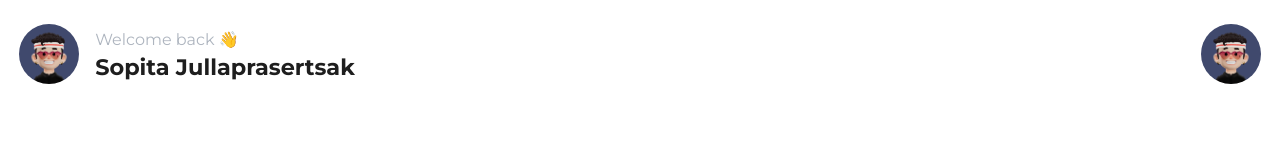
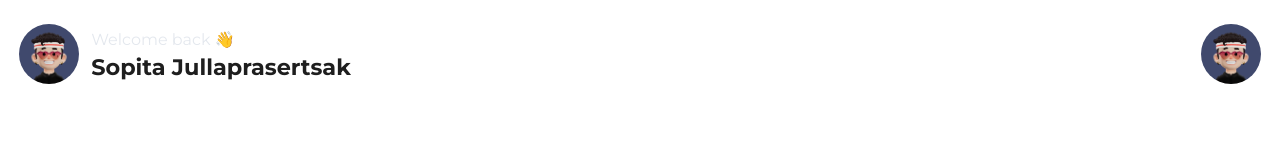
Before and after one commit to blusoso/smart-planner, a Next.js app: page / in a window 1280 px wide. Shown: the top 160 px of the page. Built offline with nearby package versions, Linux system fonts and the light colour scheme.

Commit message:
Fix header style

```diff
--- a/components/Header/Header.styled.ts
+++ b/components/Header/Header.styled.ts
@@ -10,7 +10,7 @@ export const WelcomeUser = styled.div`
   margin-top: 0.5em;
 
   p {
-    color: ${({ theme }) => theme.textSecondaryColor};
+    color: ${({ theme }) => theme.grayColor};
   }
 
   h1 {
--- a/components/Header/Header.tsx
+++ b/components/Header/Header.tsx
@@ -15,8 +15,6 @@ const IMAGE_SIZE = "60px";
 
 const Header = ({ user }: HeaderProps) => {
   return (
-    <>
-      {/* <HeaderWrapper> */}
     <div className="flex flex-wrap gap-2">
       <CommonImage
         src={user.avatar}
@@ -25,7 +23,7 @@ const Header = ({ user }: HeaderProps) => {
         h={IMAGE_SIZE}
         isCircle
       />
-        <WelcomeUser className="w-7/12 px-2">
+      <WelcomeUser className="w-7/12 px-1">
         <p>Welcome back 👋</p>
         <h1>{user.name}</h1>
       </WelcomeUser>
@@ -37,9 +35,7 @@ const Header = ({ user }: HeaderProps) => {
         h={IMAGE_SIZE}
         isCircle
       />
-        {/* </HeaderWrapper> */}
     </div>
-    </>
   );
 };
 
--- a/package.json
+++ b/package.json
@@ -17,6 +17,7 @@
     "postcss": "^8.4.16",
     "react": "18.2.0",
     "react-dom": "18.2.0",
+    "react-svg": "^15.1.9",
     "storybook": "^6.5.12",
     "styled-components": "^5.3.5"
   },
```
Also changed, not shown: 2 other files (tests, documents, lock files or other folders). Lines whose indentation alone changed are shown as unchanged.
